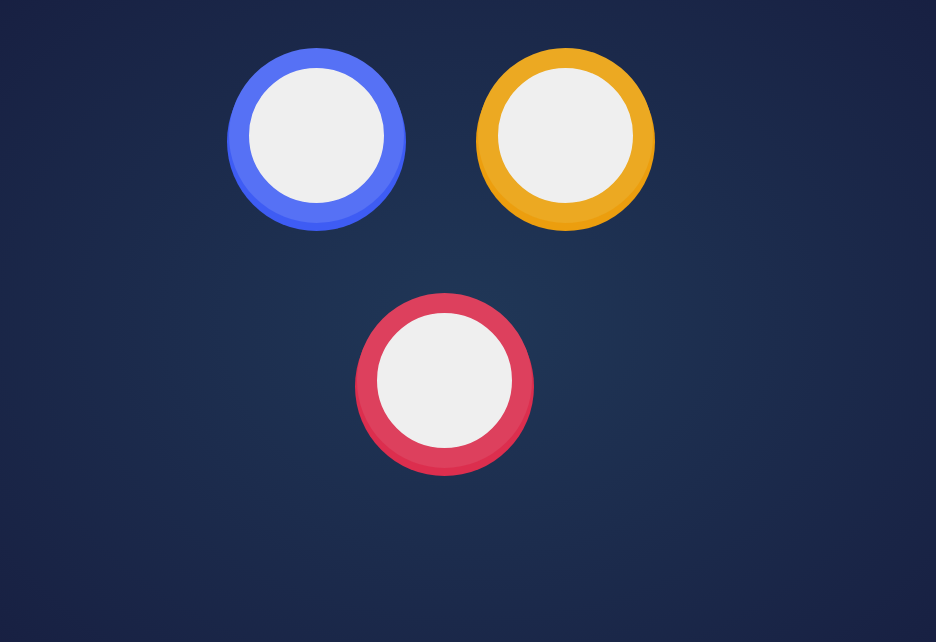
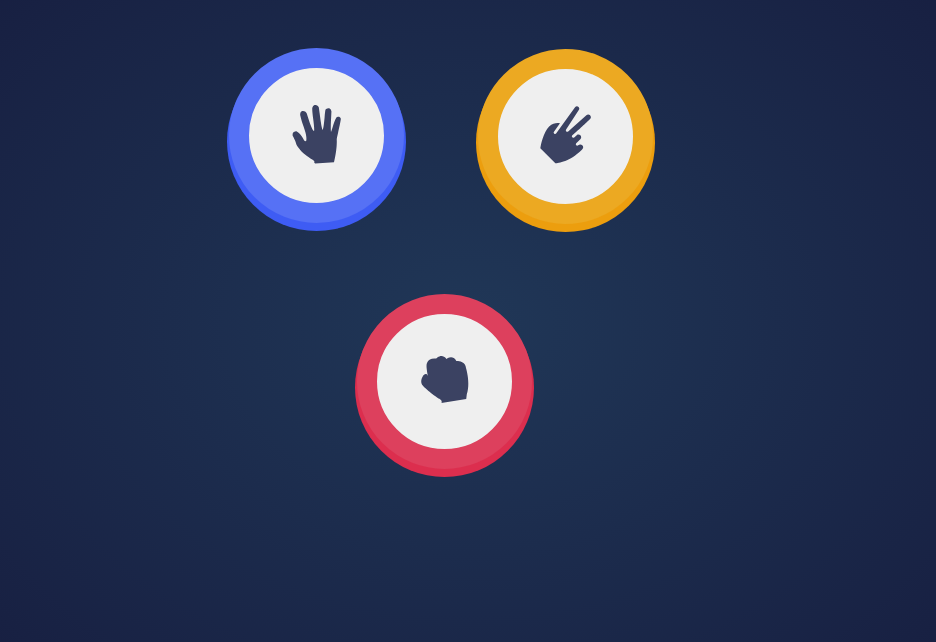
Before and after one commit to divs4799/Rock-paper-scissors, a plain HTML site: page index.html in a window 1280 px wide. Shown: the part 158-800 px from the top of the page, without its empty margins (171-1107 px from the left). Drawn offline with nearby package versions, Linux system fonts and the light colour scheme; the site is published under a folder, as on GitHub Pages, so addresses that start at the root find nothing.

Commit message:
Update index.html

```diff
--- a/index.html
+++ b/index.html
@@ -49,9 +49,9 @@
   <div id="comp" class="pointheader hide">THE HOUSE PICKED</div>
   <div id="buttons">
 
-    <button id="paper" class="playerbtn paper"><img  src="/images/icon-paper.svg" alt="" srcset=""></button>
-    <button id="scissors" class="playerbtn scissors"><img  src="/images/icon-scissors.svg" alt=""></button>
-    <button id="rock" class="playerbtn rock"><img  src="/images/icon-rock.svg" alt="" srcset=""></button>
+    <button id="paper" class="playerbtn paper"><img  src="images/icon-paper.svg" alt="" srcset=""></button>
+    <button id="scissors" class="playerbtn scissors"><img  src="images/icon-scissors.svg" alt=""></button>
+    <button id="rock" class="playerbtn rock"><img  src="images/icon-rock.svg" alt="" srcset=""></button>
     </div>
     <div id="buttons2" class="hide">
       <button class="playerbtn btn1 "></button>
@@ -68,9 +68,9 @@
   <div id="myModal" class="modal">
     <!-- Modal content -->
     <div class="modal-content">
-      <span class="close"><img src="/images/icon-close.svg" alt="" srcset=""></span>
+      <span class="close"><img src="images/icon-close.svg" alt="close" srcset=""></span>
       <h1>RULES</h1>
-      <img id="rulesimg" src="/images/image-rules.svg" alt="Rules" srcset="">
+      <img id="rulesimg" src="images/image-rules.svg" alt="Rules" srcset="">
     </div>
 
     <div class="attribution">
```
